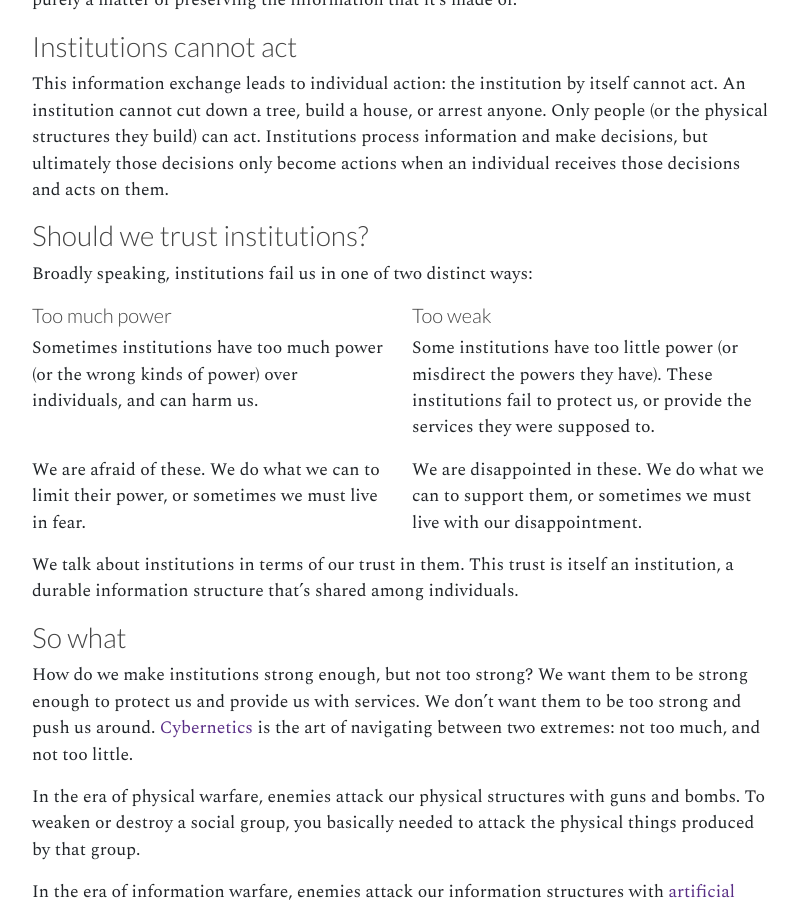
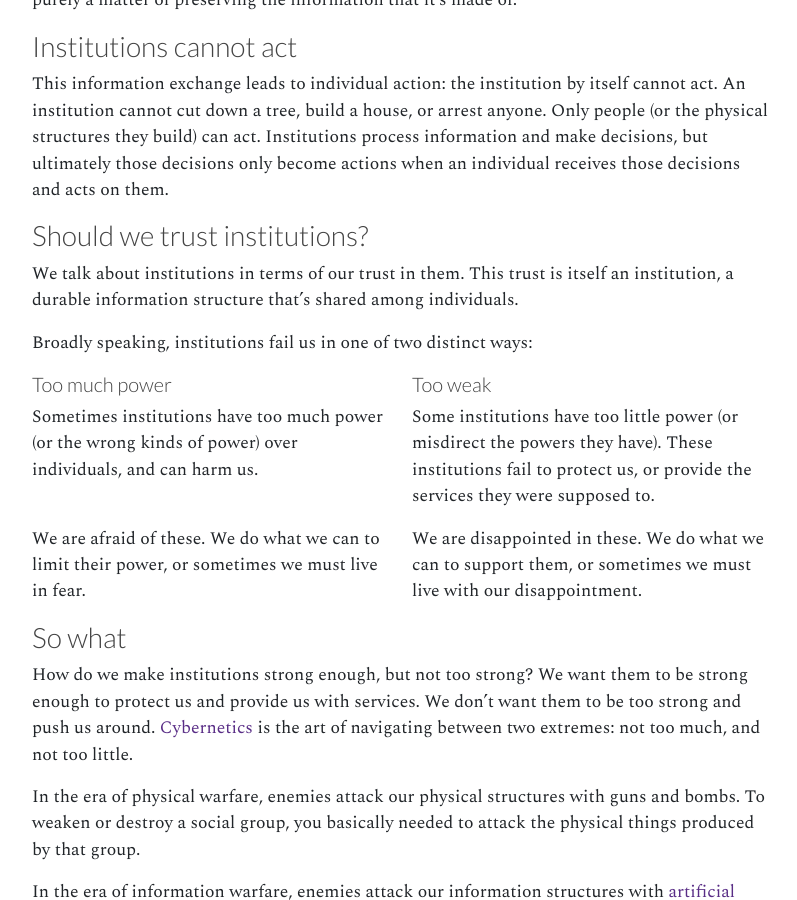
Before and after one commit to straz/artificialtrust, a Jekyll site: the page built from _articles/institution.md, in a window 1280 px wide and 900 px high, scrolled down 1086 px. Shown: the whole window, without its empty margins (145-942 px from the left). Built offline with Jekyll 4.4.1, drawn with Linux system fonts in a browser that asks for light colours; part of the change alters nothing that is shown.

```diff
--- a/_articles/institution.md
+++ b/_articles/institution.md
@@ -65,6 +65,10 @@ receives those decisions and acts on them.
 
 ### Should we trust institutions?
 
+We talk about institutions in terms of our trust in them. This trust is
+itself an institution, a durable information structure that's shared
+among individuals.
+
 Broadly speaking, institutions fail us in one of two distinct ways:
 
 {% capture left %}
@@ -100,10 +104,6 @@ sometimes we must live with our disappointment.
 {% include twocol.html left=leftmd right=rightmd topmargin=false %}
 
 
-We talk about institutions in terms of our trust in them. This trust is
-itself an institution, a durable information structure that's shared
-among individuals.
-
 ### So what
 
 How do we make institutions strong enough, but not too strong?  We
```
